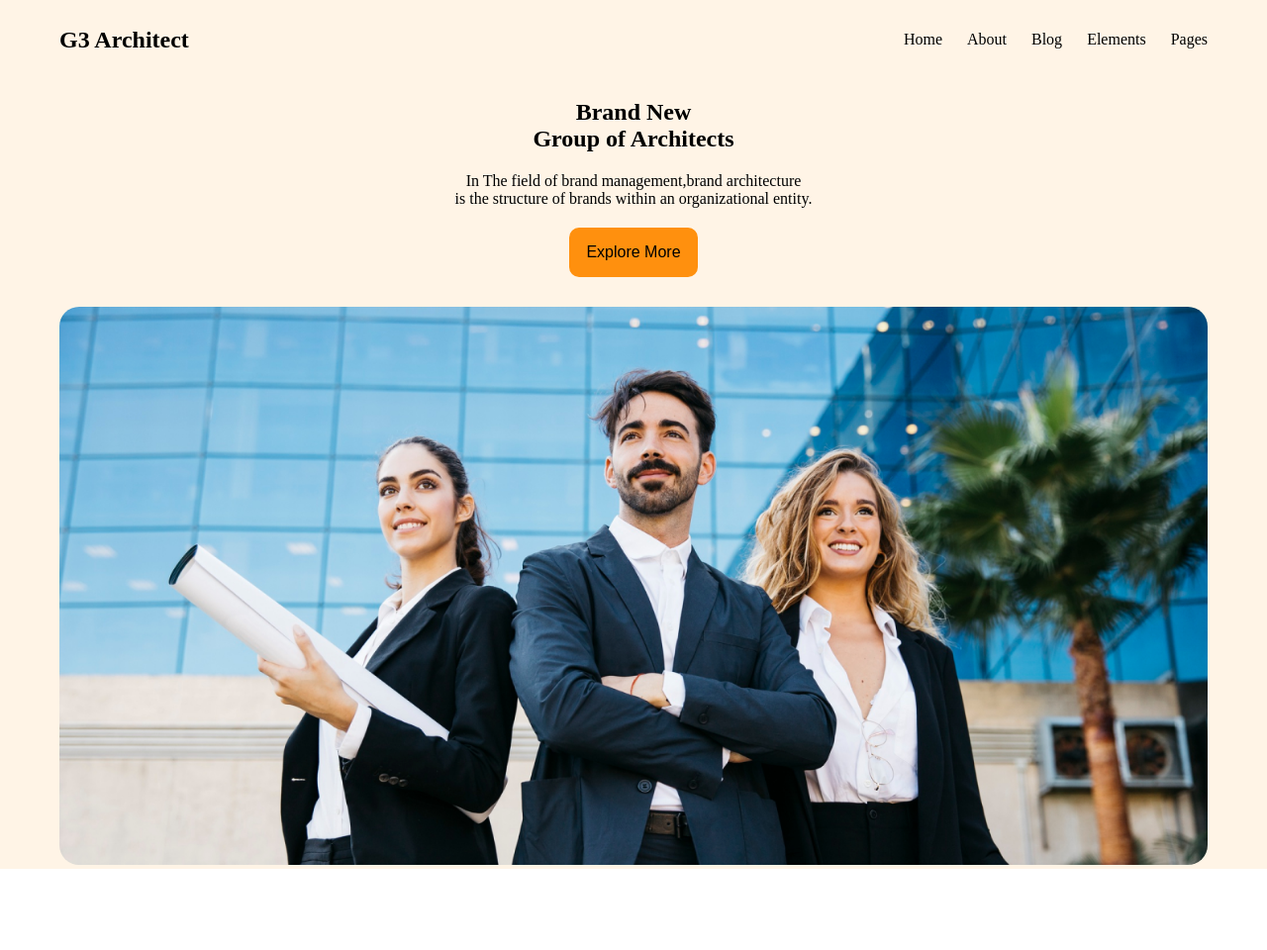
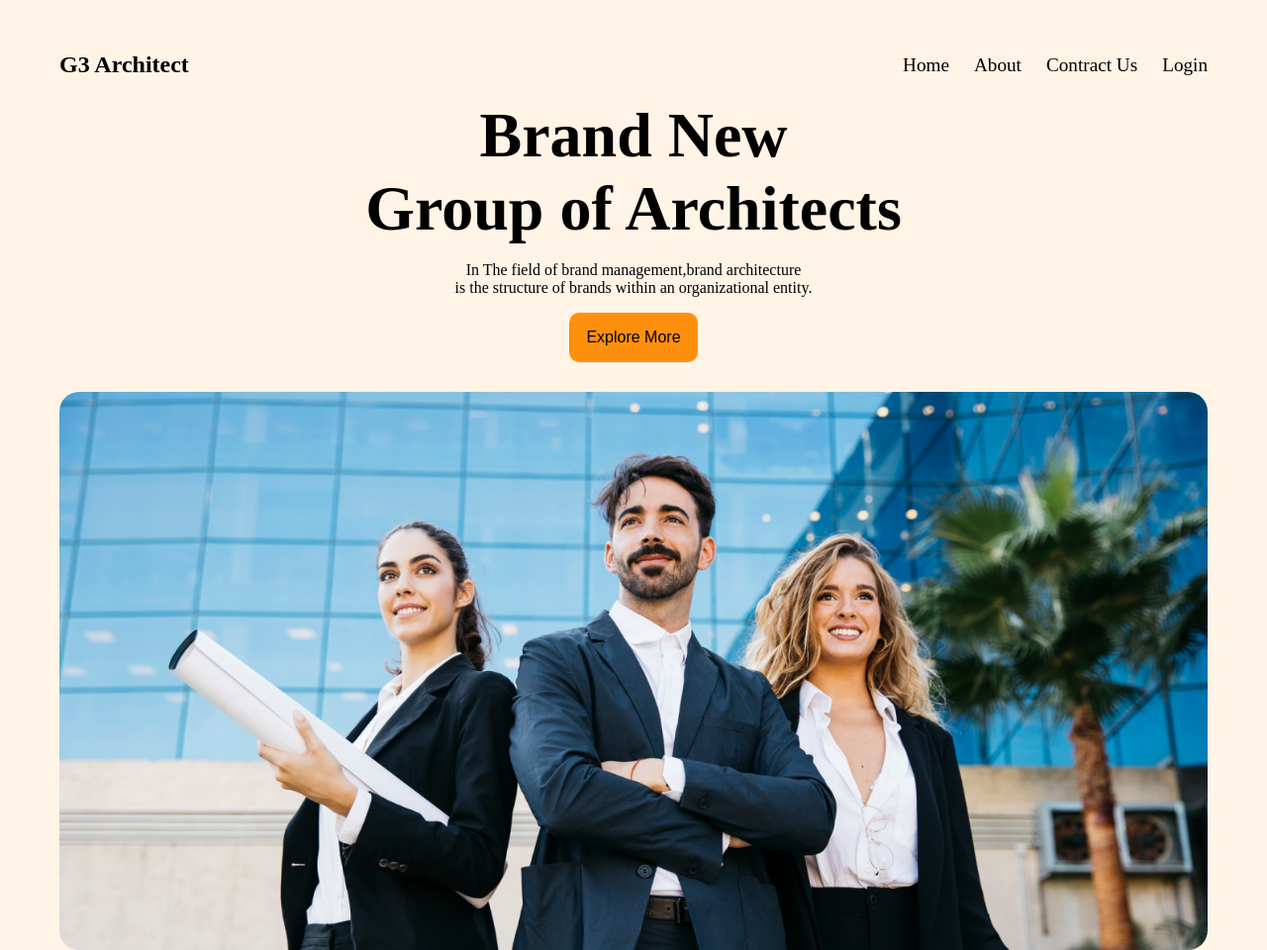
Before and after one commit to Mosarof5228/g3-architect-assignment-2, a plain HTML site: page index.html in a window 1280 px wide. Shown: the top 960 px of the page at 99% size. Drawn offline with Linux system fonts and the light colour scheme; files whose address does not match are found by name.

Commit message:
margin-padding-resizing

```diff
--- a/index.html
+++ b/index.html
@@ -14,21 +14,20 @@
     <!-- header -->
     <header>
         <!-- nav section -->
-        <nav class="container">
+        <nav class="container nav-section">
             <h1 class="nav-title">G3 Architect</h1>
             <ul>
                 <li>Home</li>
                 <li>About</li>
-                <li>Blog</li>
-                <li>Elements</li>
-                <li>Pages</li>
+                <li>Contract Us</li>
+                <li>Login</li>
             </ul>
         </nav>
 
         <!-- brand section -->
         <section class="brand-section-container container">
             <div class="brand-section-content">
-                <h1>Brand New <br> Group of Architects</h1>
+                <h1 class="brand-section-title ">Brand New <br> Group of Architects</h1>
                 <p class="brand-section-text">In The field of brand management,brand architecture <br> is the structure
                     of brands within an
                     organizational entity. </p>
--- a/styles/style.css
+++ b/styles/style.css
@@ -13,6 +13,9 @@ header{
     background-color: rgba(255, 144, 14, 0.1);
 }
 /* nav styles */
+.nav-section{
+    padding-top:3.2rem;
+}
 nav{
     display: flex;
     align-items: center;
@@ -27,6 +30,10 @@ nav>ul{
 
 
 }
+ul>li{
+    font-size: 1.2rem;
+    font-weight:500;
+}
 
 /* brand section styles */
 .brand-section-container{
@@ -37,8 +44,14 @@ nav>ul{
 
 
 }
+.brand-section-title{
+    font-size:4rem;
+    font-weight: 700;
+}
 .brand-section-text{
-    padding:20px 0px;
+    padding:1rem 0px;
+    font-size: 1rem;
+    font-weight: 400;
 }
 .btn-primary{
     width:130px;
```
